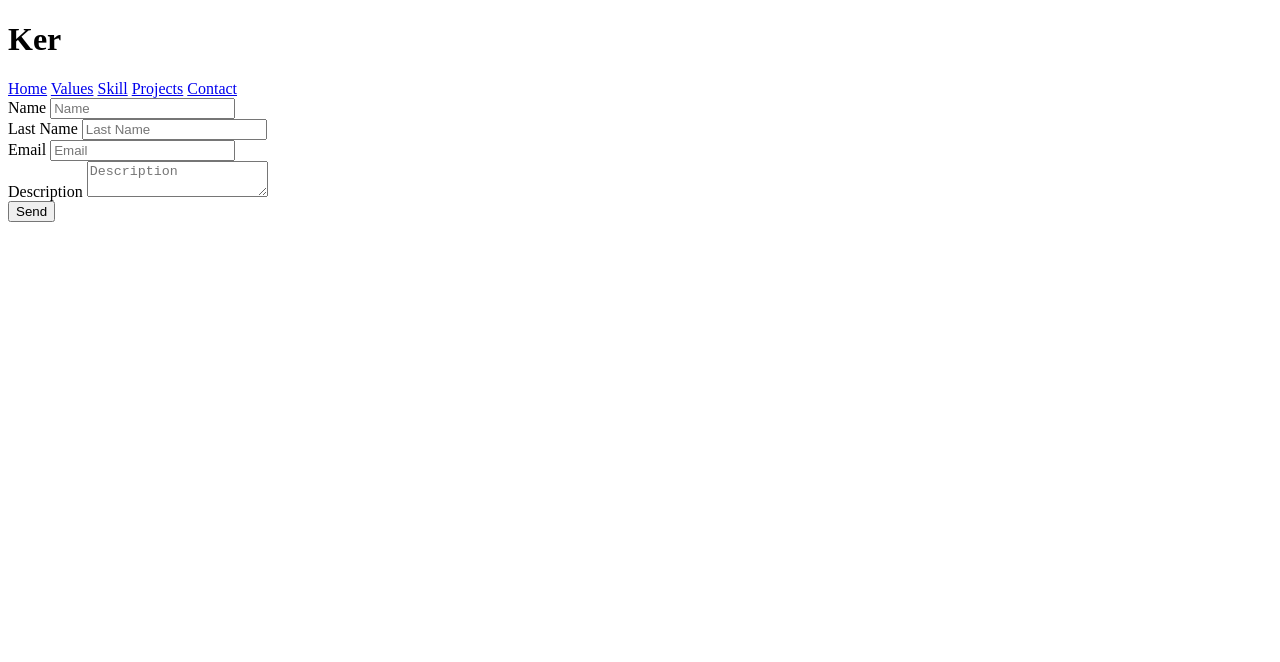
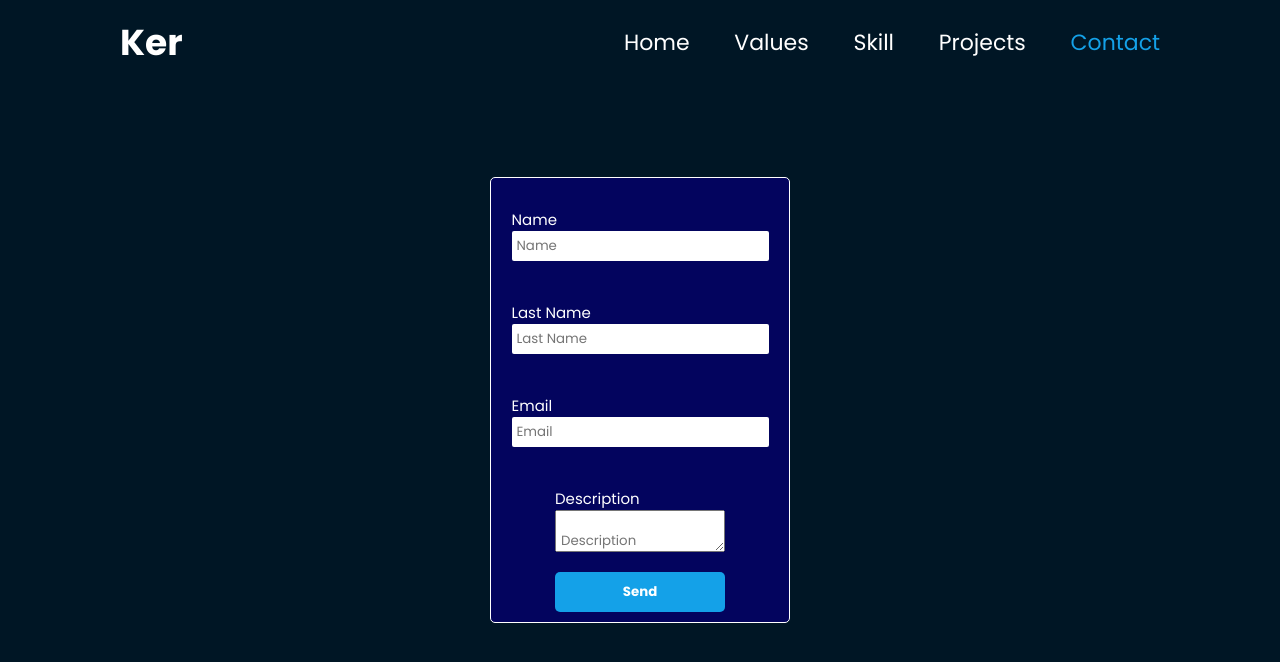
Before and after one commit to KerwinAngeles/portfolio, a plain HTML site: page contact.html in a window 1280 px wide. Drawn offline with Linux system fonts and the light colour scheme; the site is published under a folder, as on GitHub Pages, so addresses that start at the root find nothing.

Commit message:
Delete the folder html and css

```diff
--- a/html/contact.html
+++ b/contact.html
@@ -3,7 +3,7 @@
 <head>
     <meta charset="UTF-8">
     <meta name="viewport" content="width=device-width, initial-scale=1.0">
-    <link rel="stylesheet" href="/css/style.css">
+    <link rel="stylesheet" href="style.css">
     <link rel="shortcut icon" href="/icon/icons8-contact-48.png" type="image/x-icon">
     <title>Contact</title>
 </head>
@@ -11,11 +11,11 @@
     <header class="header">
         <h1>Ker</h1>
         <nav class="nav">
-            <a href="/html/index.html">Home</a>
-            <a href="/html/values.html">Values</a>
-            <a href="/html/skills.html">Skill</a>
-            <a href="/html/projects.html">Projects</a>
-            <a class="active" href="/html/contact.html">Contact</a>
+            <a href="index.html">Home</a>
+            <a href="values.html">Values</a>
+            <a href="skills.html">Skill</a>
+            <a href="projects.html">Projects</a>
+            <a class="active" href="contact.html">Contact</a>
         </nav>
     </header>
     <section class="contact">
```
Also changed, not shown: index.html (renamed from html/index.html, +6 -6 lines), projects.html (renamed from html/projects.html, +8 -8 lines), skills.html (renamed from html/skills.html, +6 -6 lines), values.html (renamed from html/values.html, +6 -6 lines), style.css (renamed from css/style.css).
